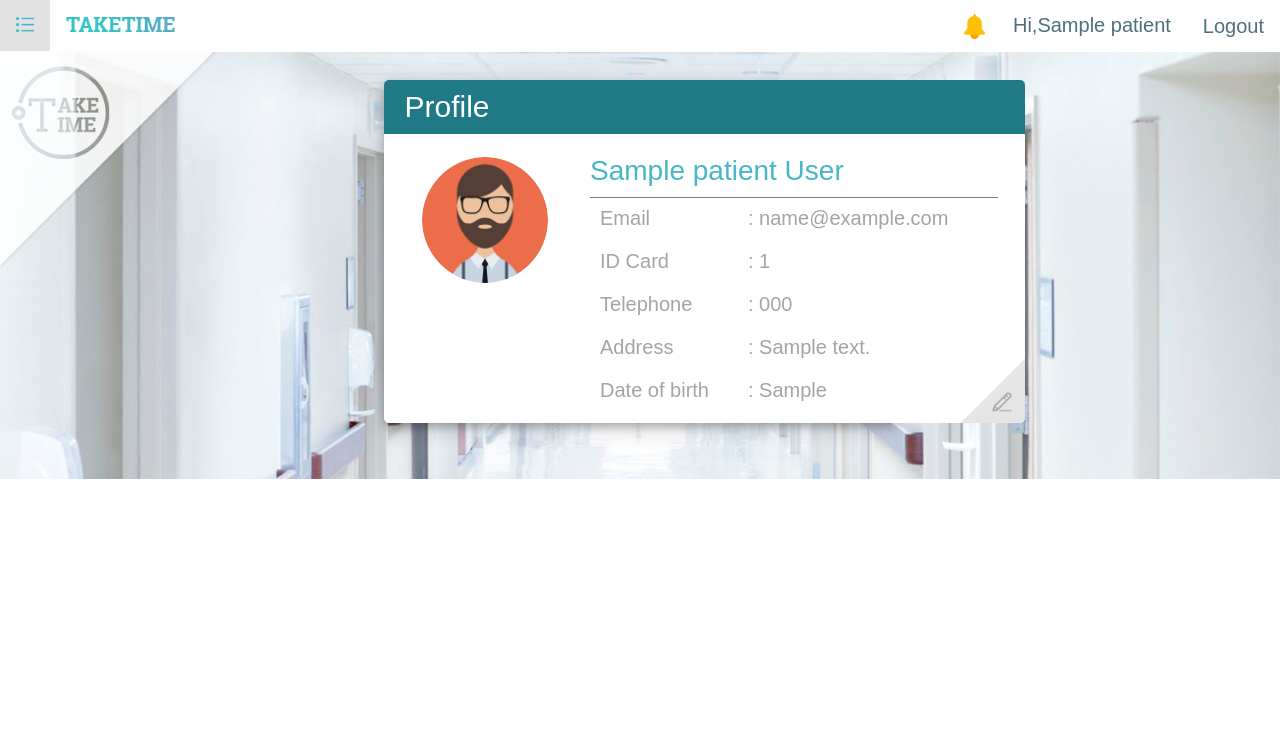
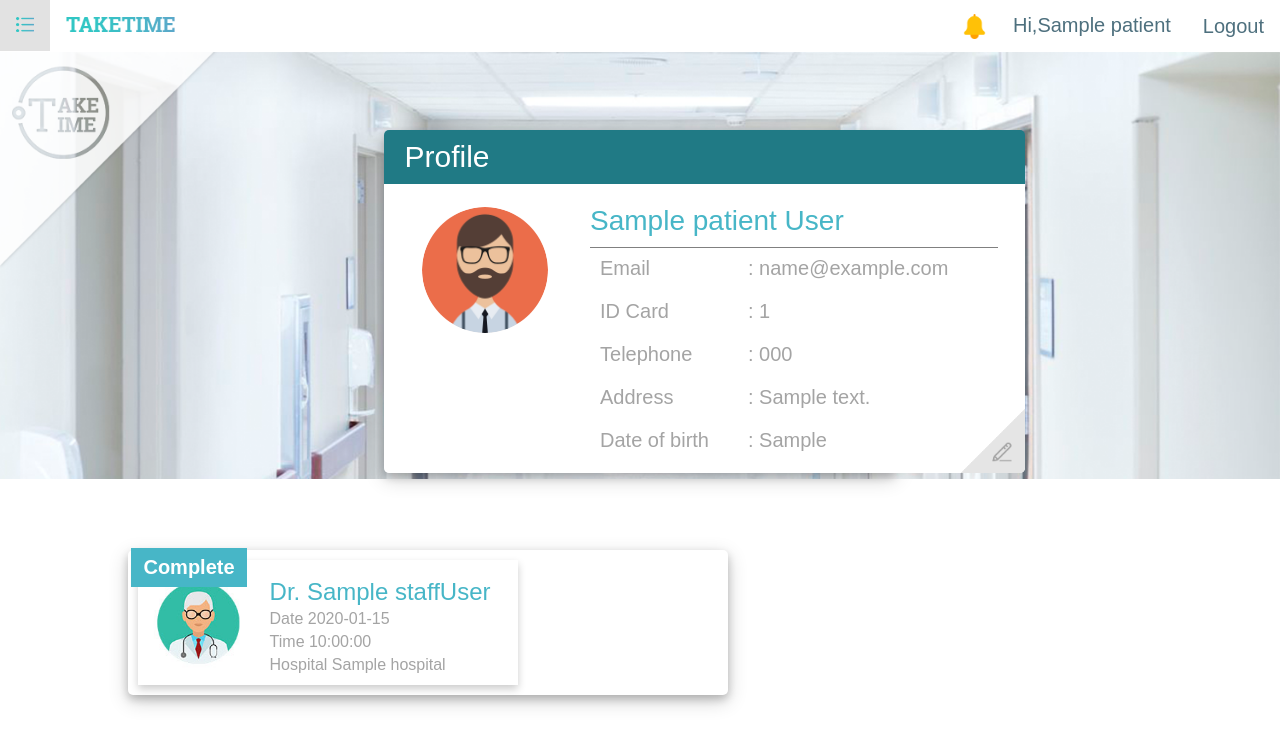
Before and after one commit to Izeple/TakeTime, a PHP site: page /profile.php in a window 1280 px wide. Shown: the top 746 px of the page. Run offline with PHP 8.4, Linux system fonts and the light colour scheme; the visitor is signed in with stand-in values (Sample User, id 1); tables that the repository leaves empty or names only in its code hold one stand-in row (values such as "Sample post"); some web fonts are replaced.

Commit message:
Profile+bookc

```diff
--- a/css/profile2.css
+++ b/css/profile2.css
@@ -1,6 +1,6 @@
 .boxe{
     position:absolute;
-    top:80px;
+    top:130px;
     width:40%;
     margin-left: 30%;
     margin-right: 30%;
@@ -117,3 +117,15 @@
     top: 0;
     opacity: 0;
   }
+
+  .bookhis{
+    position:absolute;
+    top:550px;
+    width:600px;
+    background-color: white;
+    margin-left: 10%;
+    margin-right: 50%;
+    box-shadow: 0 4px 8px 0 rgba(0, 0, 0, 0.2), 0 6px 20px 0 rgba(0, 0, 0, 0.19);
+    border-radius:5px;
+    margin-bottom: 300px;
+}
--- a/css/selectdoc.css
+++ b/css/selectdoc.css
@@ -1,6 +1,13 @@
-        input[type=text],
-        select {
+        input[type=text]{
             width:90%;
+            padding: 5px;
+            display: inline-block;
+            border: 0.5px solid #aaaaaa;
+            border-radius: 2px;
+            color: #a4a4a4;
+        }
+        select{
+            width:;
             padding: 5px;
             display: inline-block;
             border: 0.5px solid #aaaaaa;
@@ -26,10 +33,9 @@
         }
 
         .card2 {
+            width:380px;
             box-shadow: 0 4px 8px 0 rgba(0, 0, 0, 0.2);
             transition: 0.3s;
-            width: 420px;
-            height: 150px;
             overflow: auto;
         }
 
@@ -45,9 +51,7 @@
             float: right;
         }
 
-        .img2 {
-            float: left;
-        }
+
 
         .fa {
             font-size: 25px;
@@ -60,7 +64,7 @@
 
         .row {
             display: flex;
-            margin-left: 25%;
+            margin-left: 100px;
             margin-right: auto;
         }
 
@@ -187,7 +191,7 @@
 
         .HeadModule {
             position: relative;
-            width: 15%;
+            width: 200px;
             color: white;
             background-color: #47B6C7;
             padding: 15px;
@@ -222,10 +226,32 @@
 
         .HeadModule-h4-1 {
             position: relative;
-            width: 5%;
+            width: 100px;
             color: white;
             background-color: #47B6C7;
             padding: 8px;
             font-size: 5;
             text-align:center;
         }
+
+
+.sideleft{
+
+    margin:auto;
+    left:16px;
+    padding:10px 0px 10px 10px;
+    display: inline-block;
+}
+.sideright{
+    float:right;
+    margin:auto;
+    padding:18px 16px 10px 16px;
+    display: inline-block;
+}
+
+.sider{
+    top:0;
+    margin-top:auto;
+    padding:18px 16px 10px 16px;
+    display: inline-block;
+}
--- a/editproflie.php
+++ b/editproflie.php
@@ -6,7 +6,7 @@
  $address = $_POST["address"];
  $dob = $_POST["dob"];
  require "condb.php";
- $sql = "UPDATE `patient` SET email ='" . $email . "',id_card = '" . $idcard . "',tel= '" . $tel . "',addresspatient =  '" . $address . "',dob ='" . $dob . "' WHERE `patient_id` = '" . $patientid . "'";
+ $sql = "UPDATE `patient` SET email ='" . $email . "',id_card = '" . $idcard . "',tel= '" . $tel . "',address =  '" . $address . "',dob ='" . $dob . "' WHERE `patient_id` = '" . $patientid . "'";
  if ($Connect->query($sql) === TRUE) {
     header("location: ./profile.php");
 } else {
--- a/profile.php
+++ b/profile.php
@@ -28,7 +28,7 @@
 <body>
     <div id="main">
         <ul>
-            <li><a class="active" href="#home" onclick="clickNav()"><img src="./img/menu.png" height="15"></a></li>
+            <li><a class="active" href="#" onclick="clickNav()"><img src="./img/menu.png" height="15"></a></li>
             <li><a href="homepage.php"><img src="./img/nametag.png" height="15"></a></li>
             <li style="float:right"><button class="btn2" id="btn3" onclick="location.replace('./logout.php');">Logout</button></li>
             <li style="float:right">
@@ -38,11 +38,12 @@
         </ul>
         <section><img src="./img/Banner.png" style="width:100%">
             <div id="sidenav" class="sidenav">
-                <div class="sidein"><a href="homepage.php"><img src="img/user.png" height="30"></a></div>
-                <div class="sidein"><a href="selectdoc.php"><img src="img/help.png" height="30"></a></div>
-                <div class="sidein"><a href="booking_0.php"><img src="img/time.png" height="30"></a></div>
-                <div class="sidein"><a href="Notification.php"><img src="img/noti.png" height="30"></a></div>
+            <div class="sidein"><a href="profile.php"><img src="img/user.png" height="30"></a></div>
+            <div class="sidein"><a href="selectdoc.php"><img src="img/help.png" height="30"></a></div>
+            <div class="sidein"><a href="booking_0.php"><img src="img/time.png" height="30"></a></div>
+            <div class="sidein"><a href="Notification.php"><img src="img/noti.png" height="30"></a></div>
             </div>
+
         </section>
     </div>
     <div class="boxe">
@@ -68,7 +69,7 @@
                 <p class="tl"> Telephone</p>
                 <p class="tr"> : <?php echo $result_User['tel']; ?></p>
                 <p class="tl"> Address</p>
-                <p class="tr"> : <?php echo $result_User['addresspatient']; ?></p>
+                <p class="tr"> : <?php echo $result_User['address']; ?></p>
                 <p class="tl"> Date of birth</p>
                 <p class="tr"> : <?php echo $result_User['dob']; ?></p>
                 <img onclick="document.getElementById('propop').style.display='block'" class="edit" style="border-radius:0px 0px 5px 0px; width:10%" src="./img/edit.png">
@@ -102,7 +103,7 @@
                         <p class="tl"> Telephone</p>
                         <p class="tr"> : <input class="ip" type="text" name="tel" value="<?php echo $result_User['tel']; ?>"></p>
                         <p class="tl"> Address</p>
-                        <p class="tr"> : <input class="ip" type="text" name="address" value="<?php echo $result_User['addresspatient']; ?>"></p>
+                        <p class="tr"> : <input class="ip" type="text" name="address" value="<?php echo $result_User['address']; ?>"></p>
                         <p class="tl"> Date of birth</p>
                         <p class="tr"> : <input class="ip" type="date" name="dob" value="<?php echo $result_User['dob']; ?>"></p>
                         <center><button type="submit" class="save" style="display:inline-block; margin-right:10px;">Save</button><button class="cancel" style="display:inline-block">Cancel</button></center>
@@ -112,7 +113,67 @@
         </div>
     </div>
     </div>
+    <div class="bookhis">
+        <?php
+        $status_select = "Complete";
+        $i = 0;
+        //'".$result_User['patient_id']."'
+        $sql = "SELECT * FROM schedule WHERE patient_id = 1";
+        $result_Schedule = PDOfetchAll($sql);
+        if ($result_Schedule) {
+            foreach ($result_Schedule as $row) {
+                if ($i % 2 == 0 && $i != 0) {
 
+                    ?>
+    </div>
+    <?php } ?>
+    <?php if ($row['status'] == $status_select && $row['status'] == "Complete") { ?>
+        <div class="column">
+            <div class="card2" >
+            <h4 class="HeadModule-h4-1" style="position: absolute; margin-top:-12px; margin-left:-7px;">Complete</h4>
+
+            <div class="sideleft">
+                    <img src="./img/picdoc.jpg"  style="width:100px;">
+
+            </div>
+                <div class="sider">
+
+                    <font size='5' color="#47b6c7">
+                        Dr. <?php
+                                        $sql = "SELECT * FROM staff WHERE staff_id = '" . $row['staff_id'] . "'";
+                                        $result_doctor = PDOfetchAll($sql)[0];
+                                        echo $result_doctor['name'], $result_doctor['surname']; ?><br>
+                    </font>
+
+                    <font size='3' color="#a4a4a4">
+                        <?php $dates = explode(' ', $row['bookingdate']); ?>
+                        Date <?php echo $dates[0]; ?><br>
+                        Time <?php echo $dates[1]; ?><br>
+
+                        Hospital <?php
+                                                $sql = "SELECT * FROM hospital WHERE hospital_id = '" . $result_doctor['hospital_id'] . "'";
+                                                $result_Hospital = PDOfetchAll($sql)[0];
+                                                echo $result_Hospital['hospital_name'] ?><br>
+                    </font>
+
+
+                </div>
+            </div>
+        </div>
+<?php
+            $i++;
+        }
+    }
+}
+?>
+
+
+
+
+
+
+
+    </div>
 </body>
 
 </html>
```
Also changed, not shown: booking_0c.php (+21 -21 lines), booking_1.php (+12 -13 lines).
